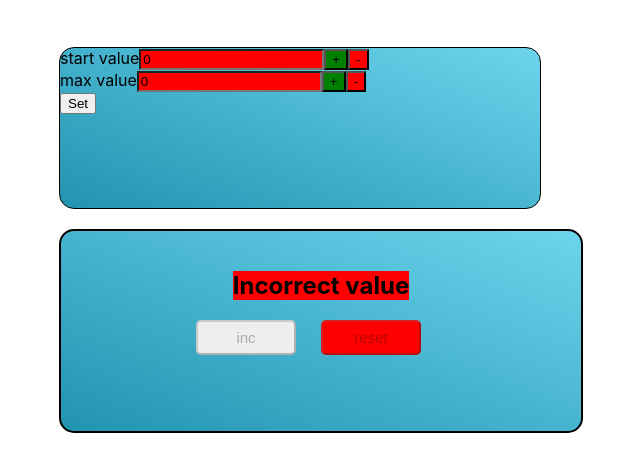
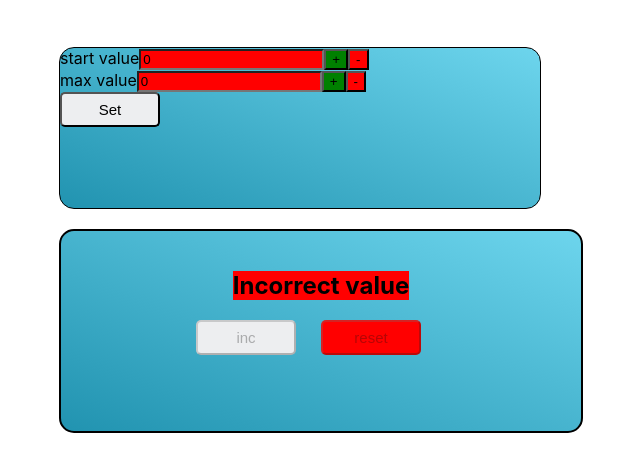
Before and after one commit to Dergacz/counter, a React (Create React App) app: page / in a window 1280 px wide. Shown: the top 472 px of the page, without its empty margins (319-959 px from the left). Built offline with nearby package versions, Linux system fonts and the light colour scheme.

Commit message:
add reducers

```diff
--- a/package.json
+++ b/package.json
@@ -13,6 +13,7 @@
     "react": "^17.0.2",
     "react-dom": "^17.0.2",
     "react-scripts": "4.0.3",
+    "redux": "^4.1.0",
     "typescript": "^4.1.2",
     "web-vitals": "^1.0.1"
   },
--- /dev/null
+++ b/src/Counter/Buttons/SetButton.css
@@ -0,0 +1,10 @@
+.setBtn {
+    grid-area: r;
+    font-size: 15px;
+    padding: 7px 15px 7px 15px;
+    margin-right: 25px;
+    width: 100px;
+    background-color: #EDEEF0;
+    border-radius: 5px;
+    cursor: pointer;
+}
--- a/src/Counter/Buttons/SetButton.tsx
+++ b/src/Counter/Buttons/SetButton.tsx
@@ -1,4 +1,5 @@
 import React from "react";
+import "./SetButton.css"
 
 type SetButtonPropsType = {
     setCount: () => void
@@ -9,7 +10,9 @@ export const SetButton = (props: SetButtonPropsType) => {
 
     return (
         <div>
-            <button onClick={props.setCount}>Set</button>
+            <button
+                className={"setBtn"}
+                onClick={props.setCount}>Set</button>
         </div>
     )
 }
--- /dev/null
+++ b/src/store/buttonsReducer.ts
@@ -0,0 +1,5 @@
+
+
+export const buttonsReducer = () => {
+
+}
```
Also changed, not shown: src/store/counterReducer.ts (added, +53 -0 lines), src/store/reduxStore.ts (added, +10 -0 lines), 1 other file (tests, documents, lock files or other folders).
